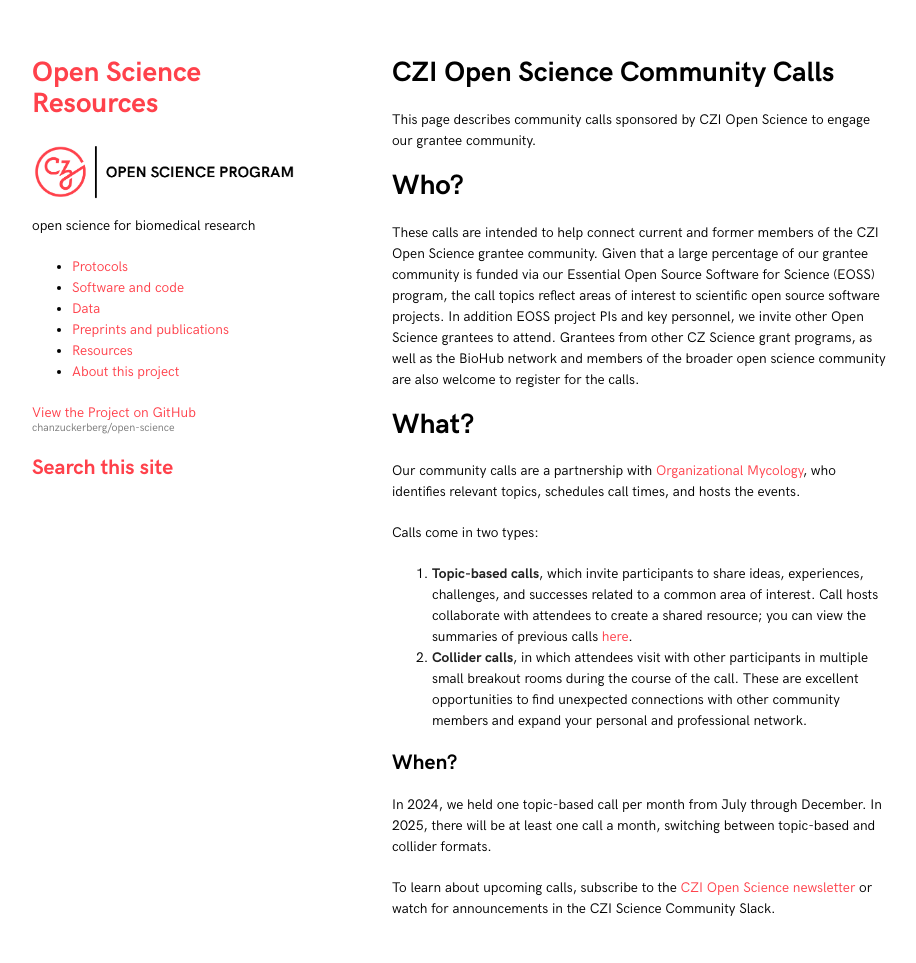
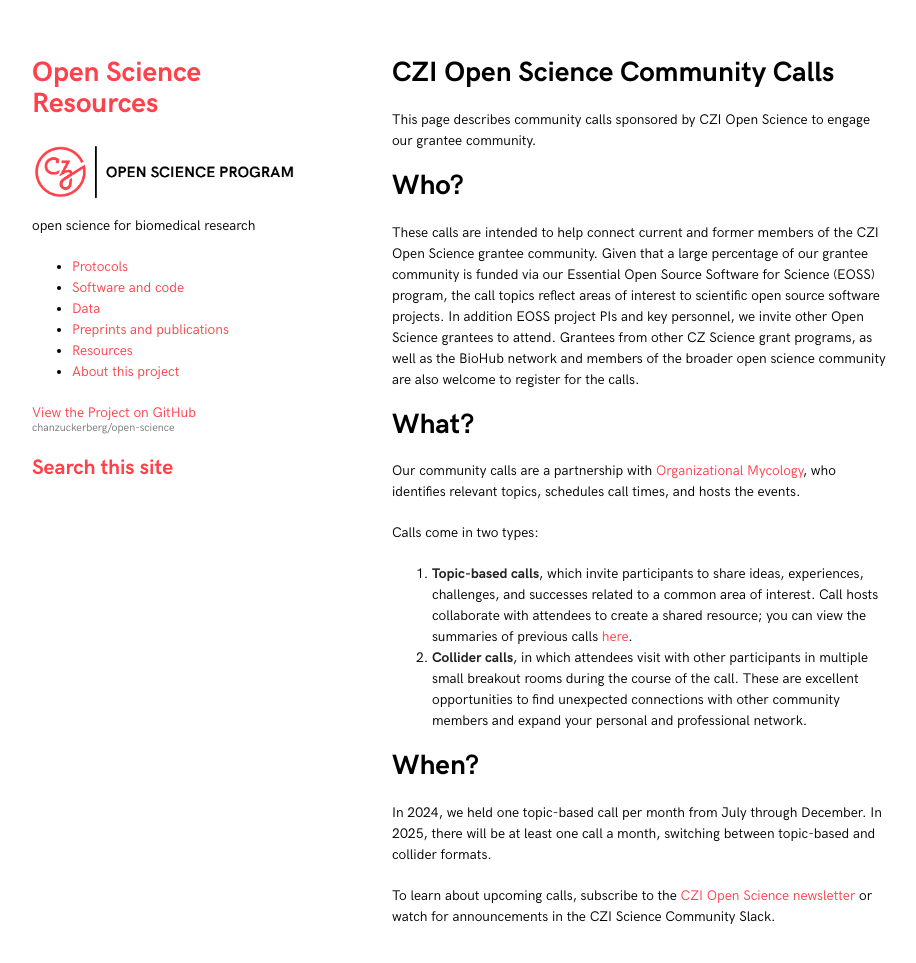
Before and after one commit to chanzuckerberg/open-science, a Jekyll site: the page built from opensci-communitycalls.md, in a window 1280 px wide and 997 px high. Shown: the top 963 px of the window, without its empty margins (178-1094 px from the left). Built offline with Jekyll 4.4.1, drawn with Linux system fonts in a browser that asks for light colours.

Commit message:
fixing header

```diff
--- a/opensci-communitycalls.md
+++ b/opensci-communitycalls.md
@@ -25,7 +25,7 @@ Calls come in two types:
 1. **Topic-based calls**, which invite participants to share ideas, experiences, challenges, and successes related to a common area of interest. Call hosts collaborate with attendees to create a shared resource; you can view the summaries of previous calls [here](https://github.com/eoss-om-communitycalls#hi-there--welcome-to-the-eoss-community-call-landing-page).
 2. **Collider calls**, in which attendees visit with other participants in multiple small breakout rooms during the course of the call. These are excellent opportunities to find unexpected connections with other community members and expand your personal and professional network.
 
-## When?
+# When?
 
 In 2024, we held one topic-based call per month from July through December.
 In 2025, there will be at least one call a month, switching between topic-based and collider formats.
```
